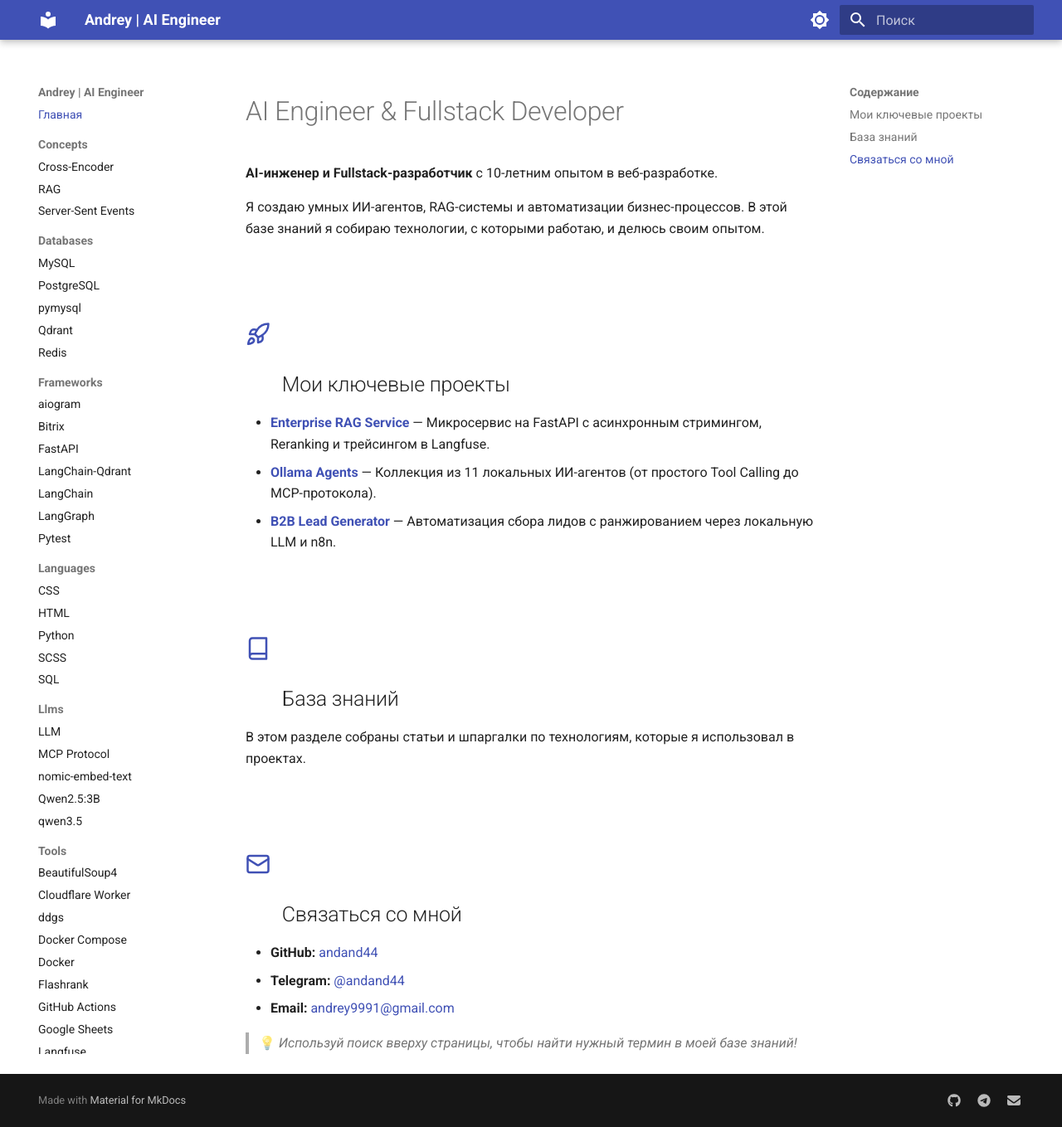
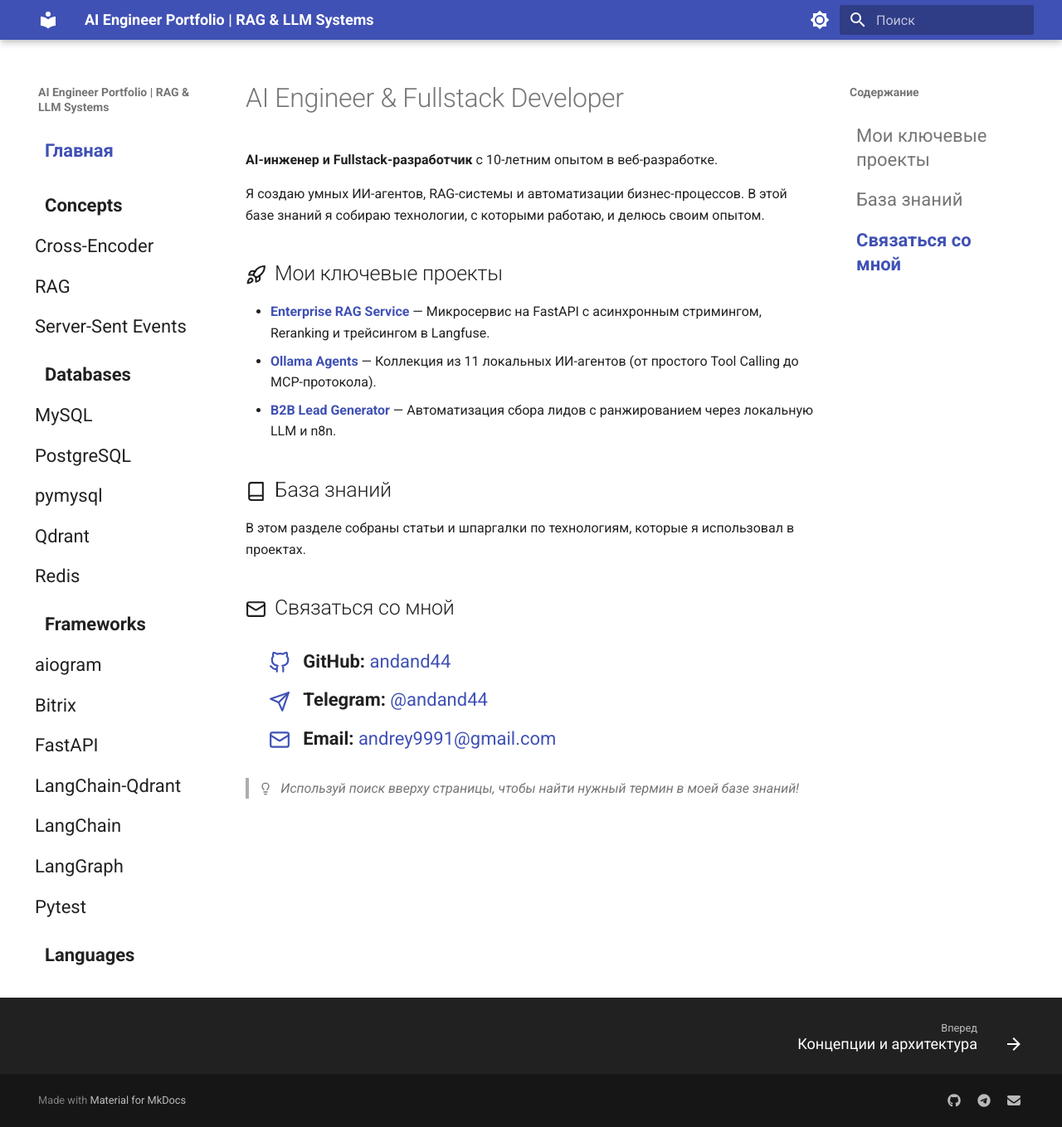
Before and after one commit to andand44/andand44.github.io, an MkDocs documentation site: the page built from docs/index.md, in a window 1280 px wide and 1359 px high. Shown: the whole window at 83% size. Built offline with MkDocs 1.6.1 and Material for MkDocs 9.7.7, drawn with Linux system fonts in a browser that asks for light colours.

```diff
--- a/docs/index.md
+++ b/docs/index.md
@@ -1,52 +1,60 @@
-<h1 style="display: none;">Andrey | AI Engineer & Fullstack Developer</h1>
+# AI Engineer & Fullstack Developer
 
 <!-- SVG Спрайт с кастомными иконками -->
 <svg xmlns="http://www.w3.org/2000/svg" style="display: none;">
+  <!-- Ракета -->
   <symbol id="icon-rocket" viewBox="0 0 24 24" fill="none" stroke="currentColor" stroke-width="2" stroke-linecap="round" stroke-linejoin="round">
     <path d="M4.5 16.5c-1.5 1.26-2 5-2 5s3.74-.5 5-2c.71-.84.7-2.13-.09-2.91a2.18 2.18 0 0 0-2.91-.09z"></path>
     <path d="m12 15-3-3a22 22 0 0 1 2-3.95A12.88 12.88 0 0 1 22 2c0 2.72-.78 7.5-6 11a22.35 22.35 0 0 1-4 2z"></path>
     <path d="M9 12H4s.55-3.03 2-4c1.62-1.08 5 0 5 0"></path>
     <path d="M12 15v5s3.03-.55 4-2c1.08-1.62 0-5 0-5"></path>
   </symbol>
+  <!-- Книга -->
+  <symbol id="icon-book" viewBox="0 0 24 24" fill="none" stroke="currentColor" stroke-width="2" stroke-linecap="round" stroke-linejoin="round">
+    <path d="M4 19.5v-15A2.5 2.5 0 0 1 6.5 2H20v20H6.5a2.5 2.5 0 0 1 0-5H20"></path>
+  </symbol>
+  <!-- Конверт -->
   <symbol id="icon-mail" viewBox="0 0 24 24" fill="none" stroke="currentColor" stroke-width="2" stroke-linecap="round" stroke-linejoin="round">
     <rect width="20" height="16" x="2" y="4" rx="2"></rect>
     <path d="m22 7-8.97 5.7a1.94 1.94 0 0 1-2.06 0L2 7"></path>
   </symbol>
-  <symbol id="icon-book" viewBox="0 0 24 24" fill="none" stroke="currentColor" stroke-width="2" stroke-linecap="round" stroke-linejoin="round">
-    <path d="M4 19.5v-15A2.5 2.5 0 0 1 6.5 2H20v20H6.5a2.5 2.5 0 0 1 0-5H20"></path>
+  <!-- Лампочка (вместо 💡) -->
+  <symbol id="icon-bulb" viewBox="0 0 24 24" fill="none" stroke="currentColor" stroke-width="2" stroke-linecap="round" stroke-linejoin="round">
+    <path d="M15 14c.2-1 .7-1.7 1.5-2.5 1-1 1.5-2.2 1.5-3.5A6 6 0 0 0 6 8c0 1 .2 2.2 1.5 3.5.7.7 1.3 1.5 1.5 2.5"></path>
+    <path d="M9 18h6"></path>
+    <path d="M10 22h4"></path>
+  </symbol>
+  <!-- GitHub -->
+  <symbol id="icon-github" viewBox="0 0 24 24" fill="none" stroke="currentColor" stroke-width="2" stroke-linecap="round" stroke-linejoin="round">
+    <path d="M9 19c-5 1.5-5-2.5-7-3m14 6v-3.87a3.37 3.37 0 0 0-.94-2.61c3.14-.35 6.44-1.54 6.44-7A5.44 5.44 0 0 0 20 4.77 5.07 5.07 0 0 0 19.91 1S18.73.65 16 2.48a13.38 13.38 0 0 0-7 0C6.27.65 5.09 1 5.09 1A5.07 5.07 0 0 0 5 4.77a5.44 5.44 0 0 0-1.5 3.78c0 5.42 3.3 6.61 6.44 7A3.37 3.37 0 0 0 9 18.13V22"></path>
+  </symbol>
+  <!-- Telegram -->
+  <symbol id="icon-telegram" viewBox="0 0 24 24" fill="none" stroke="currentColor" stroke-width="2" stroke-linecap="round" stroke-linejoin="round">
+    <path d="M22 2L11 13"></path>
+    <path d="M22 2l-7 20-4-9-9-4 20-7z"></path>
   </symbol>
 </svg>
-
-<style>
-  .custom-icon {
-    width: 1.2em;
-    height: 1.2em;
-    vertical-align: text-bottom;
-    margin-right: 8px;
-    color: var(--md-primary-fg-color);
-  }
-</style>
-
-# AI Engineer & Fullstack Developer
 
 **AI-инженер и Fullstack-разработчик** с 10-летним опытом в веб-разработке.
 
 Я создаю умных ИИ-агентов, RAG-системы и автоматизации бизнес-процессов. В этой базе знаний я собираю технологии, с которыми работаю, и делюсь своим опытом.
 
-## <svg class="custom-icon"><use href="#icon-rocket"></use></svg> Мои ключевые проекты
+## <svg class="custom-icon"><use href="#icon-rocket"></use></svg>Мои ключевые проекты
 
 - **[Enterprise RAG Service](https://github.com/andand44/enterprise-rag-service)** — Микросервис на FastAPI с асинхронным стримингом, Reranking и трейсингом в Langfuse.
 - **[Ollama Agents](https://github.com/andand44/ollama-agents)** — Коллекция из 11 локальных ИИ-агентов (от простого Tool Calling до MCP-протокола).
 - **[B2B Lead Generator](https://github.com/andand44/ollama-agents/tree/main/09_b2b_lead_generator)** — Автоматизация сбора лидов с ранжированием через локальную LLM и n8n.
 
-## <svg class="custom-icon"><use href="#icon-book"></use></svg> База знаний
+## <svg class="custom-icon"><use href="#icon-book"></use></svg>База знаний
 
 В этом разделе собраны статьи и шпаргалки по технологиям, которые я использовал в проектах.
 
-## <svg class="custom-icon"><use href="#icon-mail"></use></svg> Связаться со мной
+## <svg class="custom-icon"><use href="#icon-mail"></use></svg>Связаться со мной
 
-- **GitHub:** [andand44](https://github.com/andand44)
-- **Telegram:** [@andand44](https://t.me/andand44)
-- **Email:** [andrey9991@gmail.com](mailto:andrey9991@gmail.com)
+<ul class="contact-list">
+  <li><svg class="custom-icon"><use href="#icon-github"></use></svg> <strong>GitHub:</strong> <a href="https://github.com/andand44">andand44</a></li>
+  <li><svg class="custom-icon"><use href="#icon-telegram"></use></svg> <strong>Telegram:</strong> <a href="https://t.me/andand44">@andand44</a></li>
+  <li><svg class="custom-icon"><use href="#icon-mail"></use></svg> <strong>Email:</strong> <a href="mailto:andrey9991@gmail.com">andrey9991@gmail.com</a></li>
+</ul>
 
-> 💡 *Используй поиск вверху страницы, чтобы найти нужный термин в моей базе знаний!*
+> <svg class="custom-icon"><use href="#icon-bulb"></use></svg> *Используй поиск вверху страницы, чтобы найти нужный термин в моей базе знаний!*
--- /dev/null
+++ b/docs/stylesheets/extra.css
@@ -0,0 +1,92 @@
+* {
+    box-sizing: border-box;
+}
+/* =========================================
+   1. Исправление кастомных SVG-иконок
+   ========================================= */
+.custom-icon {
+    /* Принудительно задаем размер 1em (как в шрифтах) */
+    width: 1em !important;
+    height: 1em !important;
+    /* Выравниваем по базовой линии текста */
+    vertical-align: middle;
+    /* Наследуем цвет текста */
+    fill: none;
+    stroke: currentColor;
+    /* Отступ справа, чтобы текст не прилипал */
+    margin-right: 0.4em;
+}
+
+/* =========================================
+   2. Улучшение бокового меню (Сайдбар)
+   ========================================= */
+.md-nav__list {
+    margin: 0 !important;
+    padding: 0 !important;
+}
+/* Увеличиваем шрифт и область клика */
+.md-nav__link {
+    font-size: 1.1rem !important;
+    padding: 0.5rem 1rem !important;
+    border-radius: 6px;
+    transition: background-color 0.2s, color 0.2s;
+    margin: 0 !important;
+}
+
+/* Красивый эффект при наведении (чтобы было видно зону клика) */
+.md-nav__link:hover {
+    background-color: var(--md-default-fg-color--lightest);
+    color: var(--md-primary-fg-color);
+}
+
+.md-nav__container.md-nav__link {
+    padding: 0 !important;
+    margin: .5rem 0 0 !important;
+}
+
+/* Выделяем активную страницу */
+.md-nav__link--active {
+    font-weight: bold;
+    color: var(--md-primary-fg-color) !important;
+}
+
+label.md-nav__link {
+    padding: 0 !important;
+    margin: 0 0 .5rem !important;
+}
+
+.md-nav__title {
+    margin: 0 0 1rem;
+}
+
+/* =========================================
+   3. Стили для списка контактов
+   ========================================= */
+.contact-list {
+    list-style: none;
+    padding-left: 0;
+}
+
+.md-typeset ul.contact-list {
+    list-style-type: none;
+    margin: 1.5rem 0;
+}
+
+.contact-list li {
+    margin-bottom: 0.8rem;
+    font-size: 1.1rem;
+}
+
+.contact-list .custom-icon {
+    font-size: 1.3rem; /* Чуть больше для контактов */
+    color: var(--md-primary-fg-color); /* Синий цвет для соцсетей */
+}
+/* Чиним перенос длинных названий в футере */
+.md-footer__title {
+    white-space: normal !important;
+    word-wrap: break-word;
+    text-align: right;
+}
+.md-footer__link--prev .md-footer__title {
+    text-align: left;
+}
--- a/mkdocs.yml
+++ b/mkdocs.yml
@@ -1,4 +1,4 @@
-site_name: Andrey | AI Engineer
+site_name: AI Engineer Portfolio | RAG & LLM Systems
 site_url: https://andand44.github.io/
 site_description: Портфолио AI-инженера. Разработка агентов, RAG-систем и автоматизация на Python.
 site_author: Andrey
@@ -6,6 +6,7 @@
 theme:
   name: material
   language: ru
+  custom_dir: overrides
   palette:
     - media: "(prefers-color-scheme: light)"
       scheme: default
@@ -23,6 +24,10 @@
         name: Переключить на светлую тему
   features:
     - navigation.sections
+    - navigation.top
+    - navigation.footer
+    - navigation.path
+    - navigation.indexes
     - content.code.copy
     - search.suggest
     - search.highlight
@@ -46,3 +51,12 @@
       link: https://t.me/andand44
     - icon: fontawesome/solid/envelope
       link: mailto:andrey9991@gmail.com
+  og:
+    image: assets/preview.png
+    type: website
+  analytics:
+    provider: yandex-metrika
+    property: 113840247
+
+extra_css:
+  - stylesheets/extra.css
--- /dev/null
+++ b/overrides/partials/integrations/analytics/yandex-metrika.html
@@ -0,0 +1,13 @@
+<!-- Yandex.Metrika counter -->
+<script type="text/javascript">
+    (function(m,e,t,r,i,k,a){
+        m[i]=m[i]||function(){(m[i].a=m[i].a||[]).push(arguments)};
+        m[i].l=1*new Date();
+        for (var j = 0; j < document.scripts.length; j++) {if (document.scripts[j].src === r) { return; }}
+        k=e.createElement(t),a=e.getElementsByTagName(t)[0],k.async=1,k.src=r,a.parentNode.insertBefore(k,a)
+    })(window, document,'script','https://mc.yandex.ru/metrika/tag.js?id=113840247', 'ym');
+
+    ym(113840247, 'init', {ssr:true, clickmap:true, ecommerce:"dataLayer", referrer: document.referrer, url: location.href, accurateTrackBounce:true, trackLinks:true});
+</script>
+<noscript><div><img src="https://mc.yandex.ru/watch/113840247" style="position:absolute; left:-9999px;" alt="" /></div></noscript>
+<!-- /Yandex.Metrika counter -->
--- a/repo_cache.json
+++ b/repo_cache.json
@@ -77,5 +77,8 @@
   ],
   "site": [
     "HTML"
+  ],
+  "andand44.github.io": [
+    "Python"
   ]
 }
```
Also changed, not shown: docs/concepts/index.md (added, +9 -0 lines), docs/databases/index.md (added, +11 -0 lines), docs/frameworks/index.md (added, +13 -0 lines), docs/languages/index.md (added, +11 -0 lines), docs/languages/python.md (+1 -0 lines), docs/llms/index.md (added, +11 -0 lines), docs/tools/index.md (added, +24 -0 lines), sync_all.py (+52 -0 lines), assets/preview.png (added).
